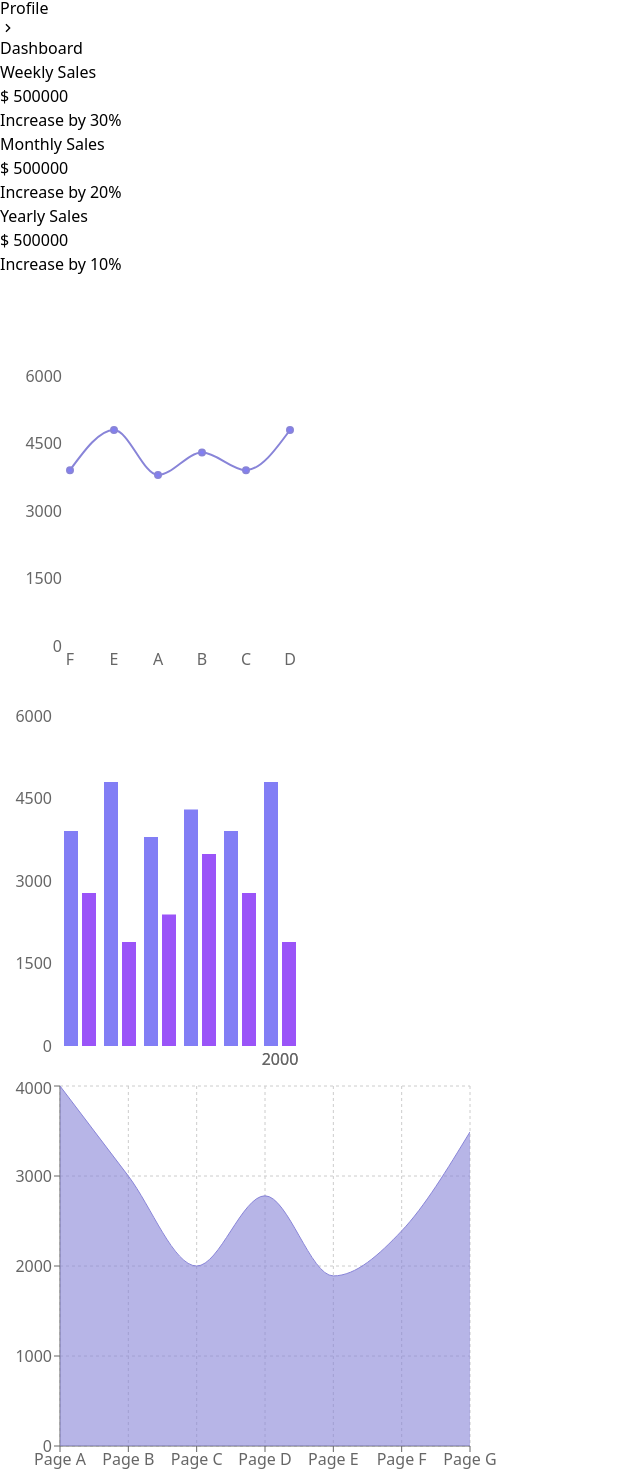
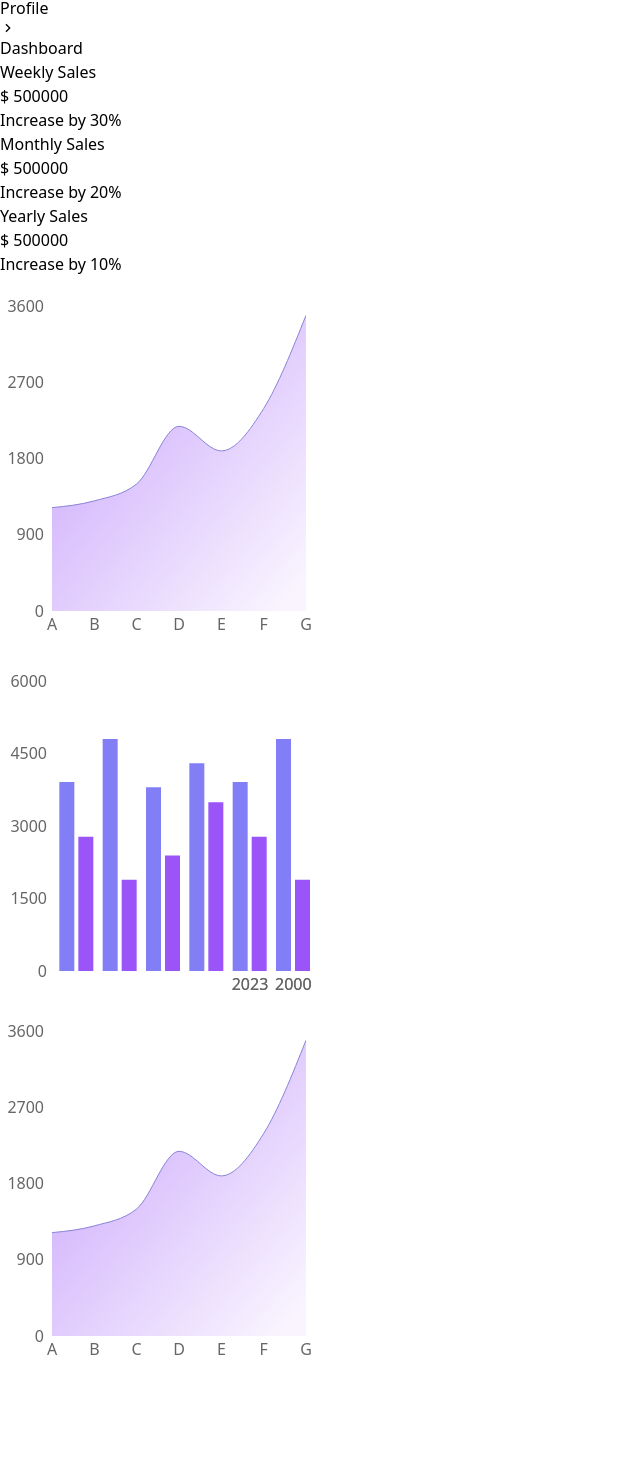
Before and after one commit to hmmasudsarder/Gtask, a React (Vite) app: page / in a window 1280 px wide. Shown: the part 908-2378 px from the top of the page, without its empty margins (0-640 px from the left). After the commit the page ends 2274 px from the top, so only its background shows below. Built offline with nearby package versions, Linux system fonts and the light colour scheme.

Commit message:
area chart added

```diff
--- a/src/components/share/AreaChartsC.jsx
+++ b/src/components/share/AreaChartsC.jsx
@@ -10,43 +10,43 @@ import {
 const AreaChartsC = () => {
   const data = [
     {
-      name: "Page A",
-      uv: 4000,
-      pv: 2400,
-      amt: 2400,
+      name: "  A",
+      uv: 1220,
+      pv: 2600,
+      amt: 240,
     },
     {
-      name: "Page B",
-      uv: 3000,
+      name: "  B",
+      uv: 1300,
       pv: 1398,
       amt: 2210,
     },
     {
-      name: "Page C",
-      uv: 2000,
+      name: "  C",
+      uv: 1500,
       pv: 9800,
       amt: 2290,
     },
     {
-      name: "Page D",
-      uv: 2780,
+      name: "  D",
+      uv: 2180,
       pv: 3908,
       amt: 2000,
     },
     {
-      name: "Page E",
+      name: "  E",
       uv: 1890,
       pv: 4800,
       amt: 2181,
     },
     {
-      name: "Page F",
+      name: "  F",
       uv: 2390,
       pv: 3800,
       amt: 2500,
     },
     {
-      name: "Page G",
+      name: "  G",
       uv: 3490,
       pv: 4300,
       amt: 2100,
@@ -55,21 +55,31 @@ const AreaChartsC = () => {
   return (
     <div>
       <AreaChart
-        width={500}
-        height={400}
+        width={320}
+        height={365}
         data={data}
         margin={{
-          top: 10,
-          right: 30,
-          left: 0,
+          top: 30,
+          right: 14,
+          left: -8,
           bottom: 0,
         }}
       >
-        <CartesianGrid strokeDasharray="3 3" />
-        <XAxis dataKey="name" />
-        <YAxis />
-        <Tooltip />
-        <Area type="monotone" dataKey="uv" stroke="#8884d8" fill="#8884d8" />
+        <defs>
+          <linearGradient id="colorPv" x1="0" y1="0" x2="1" y2="1">
+            <stop offset="5%" stopColor="#9A54F8" stopOpacity={0.9} />
+            <stop offset="95%" stopColor="#9A54F8" stopOpacity={0.1} />
+          </linearGradient>
+        </defs>
+        <XAxis dataKey="name" axisLine={false} tickLine={false} />
+        <YAxis axisLine={false} tickLine={false} left={24} />
+        {/* <Tooltip /> */}
+        <Area
+          type="monotone"
+          dataKey="uv"
+          stroke="#8884d8"
+          fill="url(#colorPv)"
+        />
       </AreaChart>
     </div>
   );
--- a/src/layouts/Main.jsx
+++ b/src/layouts/Main.jsx
@@ -8,20 +8,23 @@ const Main = () => {
   console.log(sidebarToggle);
 
   return (
-    <div className="">
-      <div className={`${sidebarToggle ? "duration-500 ease-in-out" : "ml-0 md:ml-60"} sticky top-0 `}>
+    <div className="bg-gray-100 m-0 h-full mb-52">
+      <div
+        className={`${
+          sidebarToggle ? "duration-500 ease-in-out" : "ml-0 md:ml-60"
+        } sticky top-0 `}
+      >
         <Navbar
           sidebarToggle={sidebarToggle}
           setSidebarToggle={setSidebarToggle}
-
         />
       </div>
       <div className="">
-        <Sidebar sidebarToggle={sidebarToggle}  />
+        <Sidebar sidebarToggle={sidebarToggle} />
       </div>
-    <div className="">
-    <Outlet />
-    </div>
+      <div className="">
+        <Outlet />
+      </div>
     </div>
   );
 };
--- a/src/pages/Dashboard/Dashboard.jsx
+++ b/src/pages/Dashboard/Dashboard.jsx
@@ -53,14 +53,14 @@ const data = [
 
 const Dashboard = () => {
   return (
-    <div className="lg:ml-64 lg:px-10 bg-gray-100 m-0">
+    <div className="lg:ml-64 lg:px-10 pb-52">
       <div className="">
         {/* title dashboard  */}
         <div className="">
           <h2 className="text-xl font-semibold mt-4 mb-7">Dashboard</h2>
         </div>
         {/* dashboard card desing */}
-        <div className="grid grid-cols-1 lg:grid-cols-3 gap-6">
+        <div className="grid grid-cols-1 lg:grid-cols-3 gap-6 mx-3 md:mx-auto">
           <div className="bg-gradient-to-r from-purple-400 to-violet-100 h-36 rounded-lg">
             <div className="text-white text-center mt-5 space-y-1">
               <h2 className="text-4xl font-semibold">Weekly Sales</h2>
@@ -83,44 +83,25 @@ const Dashboard = () => {
             </div>
           </div>
         </div>
-        <div className="grid grid-cols-1 lg:grid-cols-3 gap-6">
-          <div className="bg-white rounded-md mt-10 h-full">
-            <LineChart
-              width={300}
-              height={400}
-              data={data}
-              margin={{
-                top: 100,
-                right: 10,
-                left: 10,
-              }}
-            >
-              <Line
-                type="monotone"
-                dataKey="pv"
-                stroke="#8884d8"
-                strokeWidth={2}
-                fill="#827EF5"
-              />
-              <XAxis dataKey="name" axisLine={false} tickLine={false} />
-              <YAxis tickLine={false} axisLine={false} />
-            </LineChart>
+        <div className="grid grid-cols-1 lg:grid-cols-3 gap-6 mt-5">
+          <div className="bg-white rounded-md h-full md:h-[65vh] mx-3 md:mx-auto">
+            <AreaChartsC />
           </div>
-          <div className="bg-white rounded-md mt-10 h-full">
+          <div className="bg-white ml-0 xl:ml-1 rounded-md h-full md:h-[65vh] mx-3 md:mx-auto">
             <BarChart
-              width={300}
-              height={400}
+              width={320}
+              height={360}
               data={data}
               margin={{
                 top: 40,
-                right: 0,
-                left: 0,
+                right: 5,
+                left: -5,
+                bottom:0,
               }}
             >
               <XAxis dataKey="date" axisLine={false} tickLine={false} />
               <XAxis
                 dataKey="date"
-                top={30}
                 axisLine={false}
                 tickLine={false}
               />
@@ -130,7 +111,7 @@ const Dashboard = () => {
               <Bar dataKey="uv" fill="#9A54F8" />
             </BarChart>
           </div>
-          <div className="bg-white rounded-md mt-10 h-full">
+          <div className="bg-white rounded-md  h-full md:h-[65vh] mx-3 md:mx-auto">
             <AreaChartsC />
           </div>
         </div>
```
